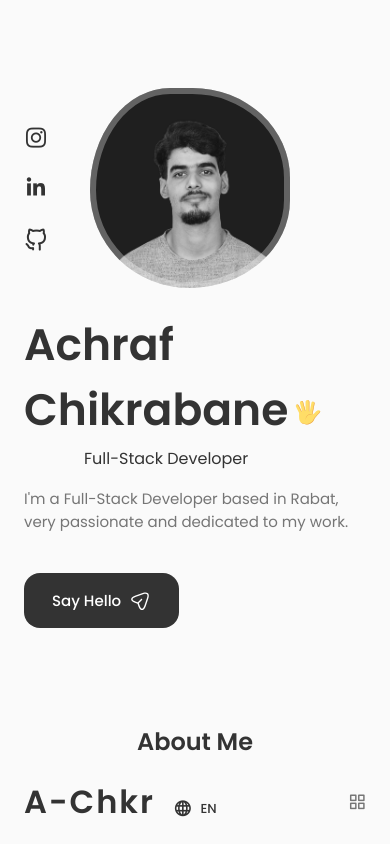
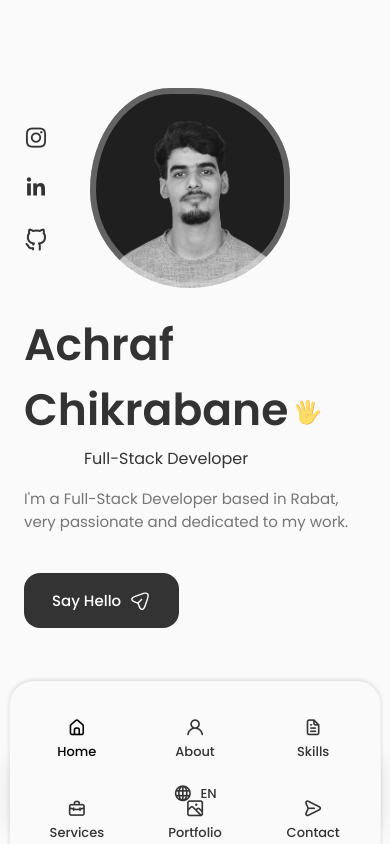
Before and after one commit to achraftes/Portfolio-website, a React (Vite) app: page / in a window 390 px wide. Shown: the top 844 px of the page. Built offline with nearby package versions, Linux system fonts and the light colour scheme.

Commit message:
style(header): redesign header as a floating card with shadow and rounded corners

```diff
--- a/src/components/header/header.css
+++ b/src/components/header/header.css
@@ -1,13 +1,22 @@
 /* ===== Header ===== */
 .header {
-    width: 100%;
+    width: 95%;
+    max-width: 1300px;
     position: fixed;
-    top: 0;
-    left: 0;
+    top: 15px;
+    left: 50%;
+    transform: translateX(-50%);
     z-index: 1000;
     background-color: var(--body-color);
-    padding: 18px 0;
+    padding: 18px 30px;
+    border-radius: 1rem;
+    box-shadow: 0 4px 20px rgba(0, 0, 0, 0.1);
     transition: 0.3s;
+}
+
+/* L'ombre devient un peu plus forte au scroll */
+.scroll-header {
+    box-shadow: 0 6px 25px rgba(0, 0, 0, 0.15);
 }
 
 .nav {
@@ -64,15 +73,10 @@
     color: var(--title-color-dark);
 }
 
-/* ===== Scroll Header ===== */
-.scroll-header {
-    box-shadow: 0 -1px 4px rgba(0, 0, 0, 0.15);
-}
-
 /* ===== LANGUAGE DROPDOWN ===== */
 .nav__lang-container {
     position: relative;
-    margin-left: 1.5rem; /* Espace entre le menu et le bouton */
+    margin-left: 1.5rem;
 }
 
 .nav__lang-toggle {
@@ -140,8 +144,10 @@
 /* ===== Responsive (Mobile) ===== */
 @media screen and (max-width: 768px) {
     .header {
-        top: initial;
-        bottom: 0;
+        top: auto;
+        bottom: 15px; /* L'header se place en bas avec un petit espace */
+        width: 95%;
+        padding: 15px 20px;
     }
 
     .nav {
@@ -198,7 +204,7 @@
         display: block;
     }
 
-    /* Sélecteur de langue sur Mobile (Centré en bas) */
+    /* Sélecteur de langue sur Mobile (Centré en bas du menu) */
     .nav__lang-container {
         position: absolute;
         bottom: 1rem;
@@ -208,7 +214,7 @@
         margin-top: 0;
     }
 
-    /* Sur mobile, le menu s'ouvre vers le haut */
+    /* Sur mobile, le menu déroulant s'ouvre vers le haut */
     .nav__lang-dropdown {
         top: auto;
         bottom: 130%;
```
